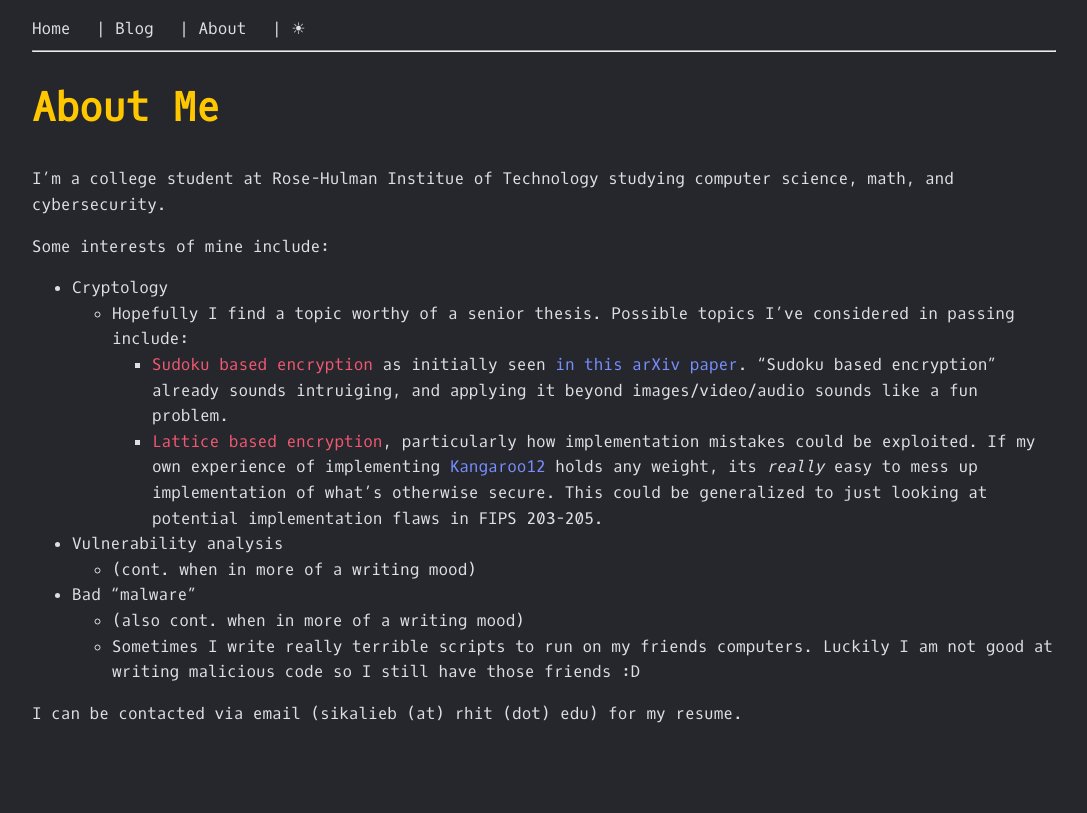
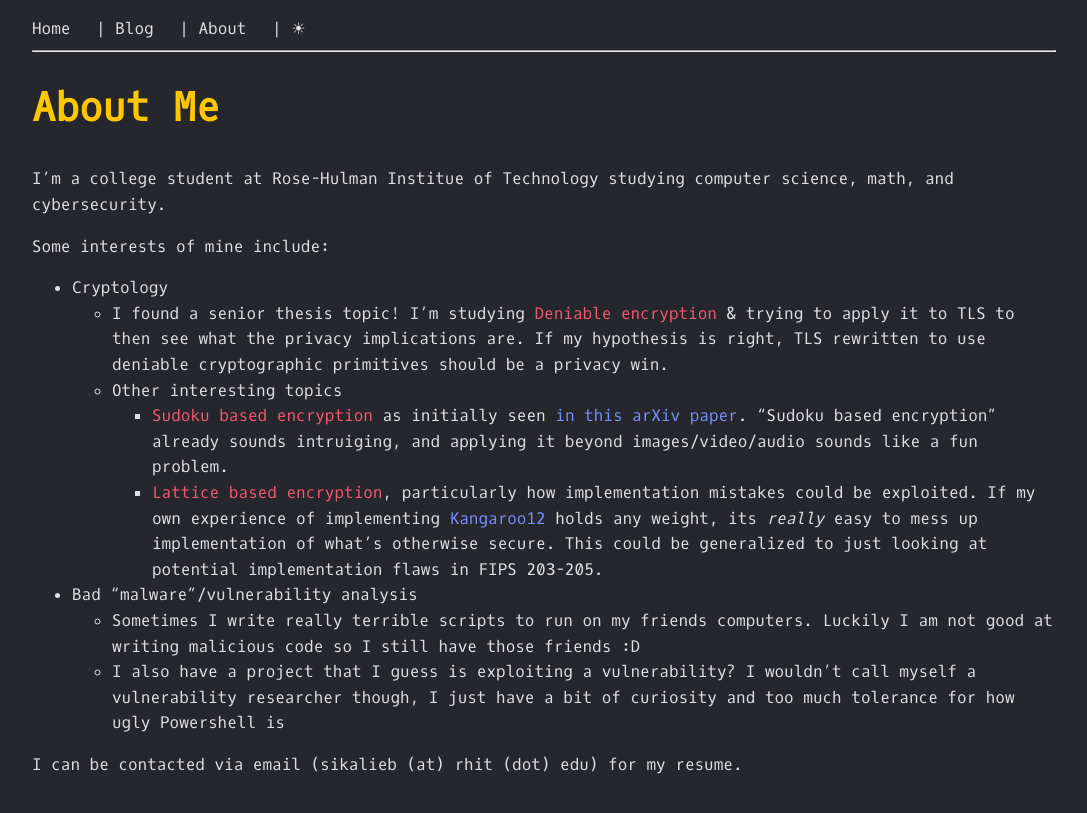
Before and after one commit to jsikali/jsikali.github.io, a Jekyll site: the page built from about.md, in a window 1280 px wide. Shown: the top 813 px of the page, without its empty margins (96-1183 px from the left). Built offline with Jekyll 4.4.1, drawn with Linux system fonts in a browser that asks for light colours.

Commit message:
minor adjustments

```diff
--- a/about.md
+++ b/about.md
@@ -10,13 +10,12 @@ I'm a college student at Rose-Hulman Institue of Technology studying computer sc
 
 Some interests of mine include:
 - Cryptology
-	- Hopefully I find a topic worthy of a senior thesis. Possible topics I've considered in passing include:
+	- I found a senior thesis topic! I'm studying <span class="secondarycolor">Deniable encryption</span> & trying to apply it to TLS to then see what the privacy implications are. If my hypothesis is right, TLS rewritten to use deniable cryptographic primitives should be a privacy win.
+	- Other interesting topics
 		- <span class="secondarycolor">Sudoku based encryption</span> as initially seen [in this arXiv paper](https://arxiv.org/abs/2601.10119). "Sudoku based encryption" already sounds intruiging, and applying it beyond images/video/audio sounds like a fun problem.
 		- <span class="secondarycolor">Lattice based encryption</span>, particularly how implementation mistakes could be exploited. If my own experience of implementing [Kangaroo12](https://keccak.team/kangarootwelve.html) holds any weight, its *really* easy to mess up implementation of what's otherwise secure. This could be generalized to just looking at potential implementation flaws in FIPS 203-205.
-- Vulnerability analysis
-	- (cont. when in more of a writing mood)
-- Bad "malware"
-	- (also cont. when in more of a writing mood)
+- Bad "malware"/vulnerability analysis
 	- Sometimes I write really terrible scripts to run on my friends computers. Luckily I am not good at writing malicious code so I still have those friends :D
+	- I also have a project that I guess is exploiting a vulnerability? I wouldn't call myself a vulnerability researcher though, I just have a bit of curiosity and too much tolerance for how ugly Powershell is
 
 I can be contacted via email (sikalieb (at) rhit (dot) edu) for my resume.
```
Also changed, not shown: _posts/2026-03-07-frc-scouting.md (+1 -1 lines).
